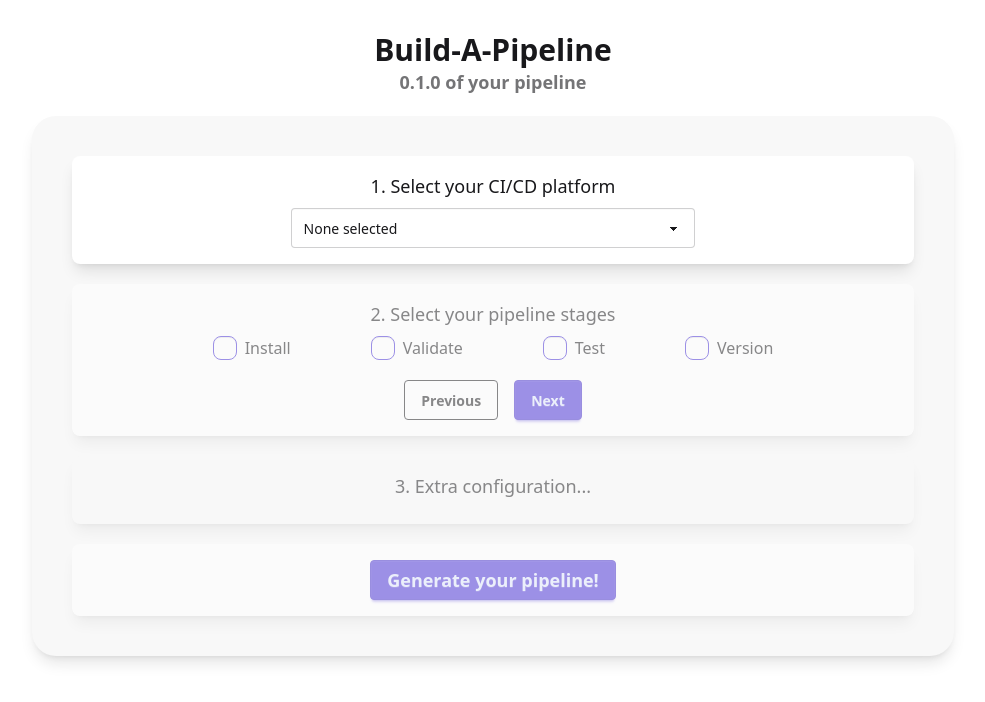
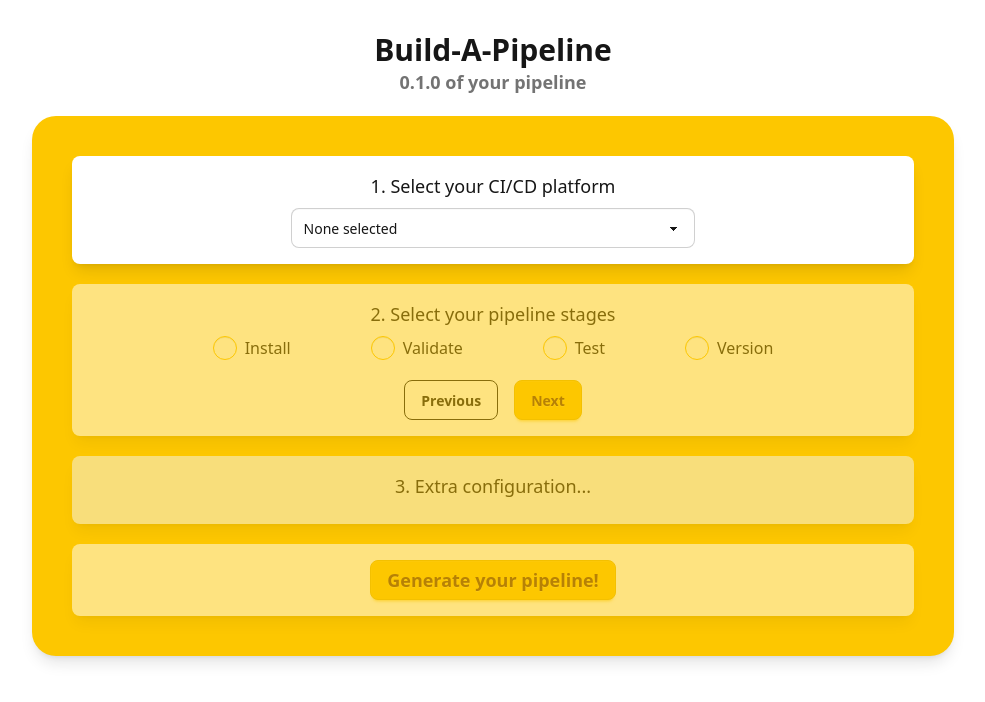
Before and after one commit to jchanda1/build-a-pipeline, a React (Vite) app: page / in a window 1280 px wide. Shown: the top 702 px of the page, without its empty margins (147-1132 px from the left). Built offline with nearby package versions, Linux system fonts and the light colour scheme.

Commit message:
set themes for tool

```diff
--- a/src/components/ConfigureStages.tsx
+++ b/src/components/ConfigureStages.tsx
@@ -25,7 +25,7 @@ const ConfigureStages = ({
   };
 
   const installStageForm = (
-    <form className="mx-auto p-4 bg-white rounded-lg shadow-lg">
+    <form className="mx-auto p-4 bg-accent rounded-lg shadow-lg">
       <label className="block mb-4 text-lg font-medium text-gray-700">
         Do you want to use a cache?
       </label>
@@ -67,7 +67,7 @@ const ConfigureStages = ({
   );
 
   const validateStageForm = (
-    <form className="mx-auto p-4 bg-white rounded-lg shadow-lg">
+    <form className="mx-auto p-4 bg-accent rounded-lg shadow-lg">
       <h2 className="block mb-4 text-lg font-bold text-gray-700">
         Validate stage
       </h2>
--- a/src/components/PipelineWizard.tsx
+++ b/src/components/PipelineWizard.tsx
@@ -20,7 +20,7 @@ const PipelineWizard = () => {
   console.log(pipelineConfig);
 
   return (
-    <div className="bg-base-200 shadow-lg rounded-3xl p-10 mt-5 animate-slide-in">
+    <div className="bg-primary shadow-lg rounded-3xl p-10 mt-5 animate-slide-in">
       <div className="mx-auto space-y-5">
         <Platform
           pipelineConfig={pipelineConfig}
--- a/src/index.css
+++ b/src/index.css
@@ -1,5 +1,7 @@
 @import "tailwindcss";
-@plugin "daisyui";
+@plugin "daisyui" {
+  themes: bumblebee --default, coffee --prefersdark;
+}
 
 @keyframes slide-in {
   0% {
--- a/tsconfig.app.json
+++ b/tsconfig.app.json
@@ -22,5 +22,5 @@
     "noFallthroughCasesInSwitch": true,
     "noUncheckedSideEffectImports": true
   },
-  "include": ["src"]
+  "include": ["src", "vite-env.d.ts"]
 }
```
